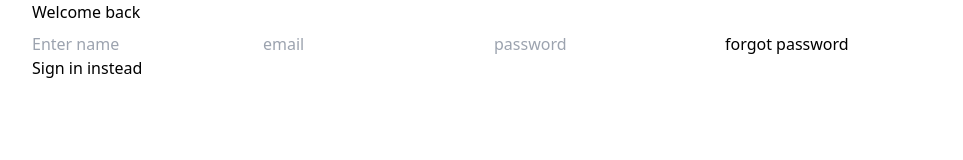
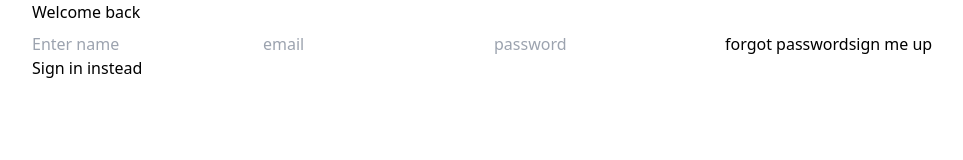
Before and after one commit to MrMaina100/House-Hunter, a React app: page /signup in a window 1280 px wide. Shown: the top 160 px of the page, without its empty margins (96-1059 px from the left). Built offline with nearby package versions, Linux system fonts and the light colour scheme; no server answers; the HTML template or start-up script is replaced by a standard one.

Commit message:
registered a user to firebase

```diff
--- a/src/Pages/SignUp.jsx
+++ b/src/Pages/SignUp.jsx
@@ -1,6 +1,7 @@
-import { Link, useNavigate } from "react-router-dom"
+import { Link, Navigate, useNavigate } from "react-router-dom"
 import { useState } from "react"
-
+import { getAuth, createUserWithEmailAndPassword, updateProfile } from "firebase/auth"
+import {db} from '../Firebase.config'
 function SignUp() {
   const [showPassword, setShowpassword]= useState(false)
   const [formData, setFormData] = useState({
@@ -17,14 +18,31 @@ function SignUp() {
       [e.target.id]: e.target.value
 
     }))
+  }
 
-  }
+   const handleSubmit = async (e) =>{
+      e.preventDefault()
+
+      try {
+        const auth = getAuth()
+        const userCredentials = await createUserWithEmailAndPassword(auth,email,password)
+        const user = userCredentials.user
+        updateProfile(auth.currentUser,{
+          displayname:name
+        })
+
+        Navigate('/')
+      } catch (error) {
+        console.log(error);
+
+      }
+    }
   return (
     <>
     <div className="mx-auto max-w-[80%] flex-col space-y-2 justify-center items-center">
       <h1>Welcome back</h1>
 
-      <form>
+      <form onSubmit={handleSubmit}>
 
          <input type="text"
          value={name}
@@ -54,7 +72,11 @@ function SignUp() {
           forgot password
          </Link>
 
+         <button type="submit">sign me up</button>
+
       </form>
+
+
 
       <Link to='/signin'>
         Sign in instead
```
